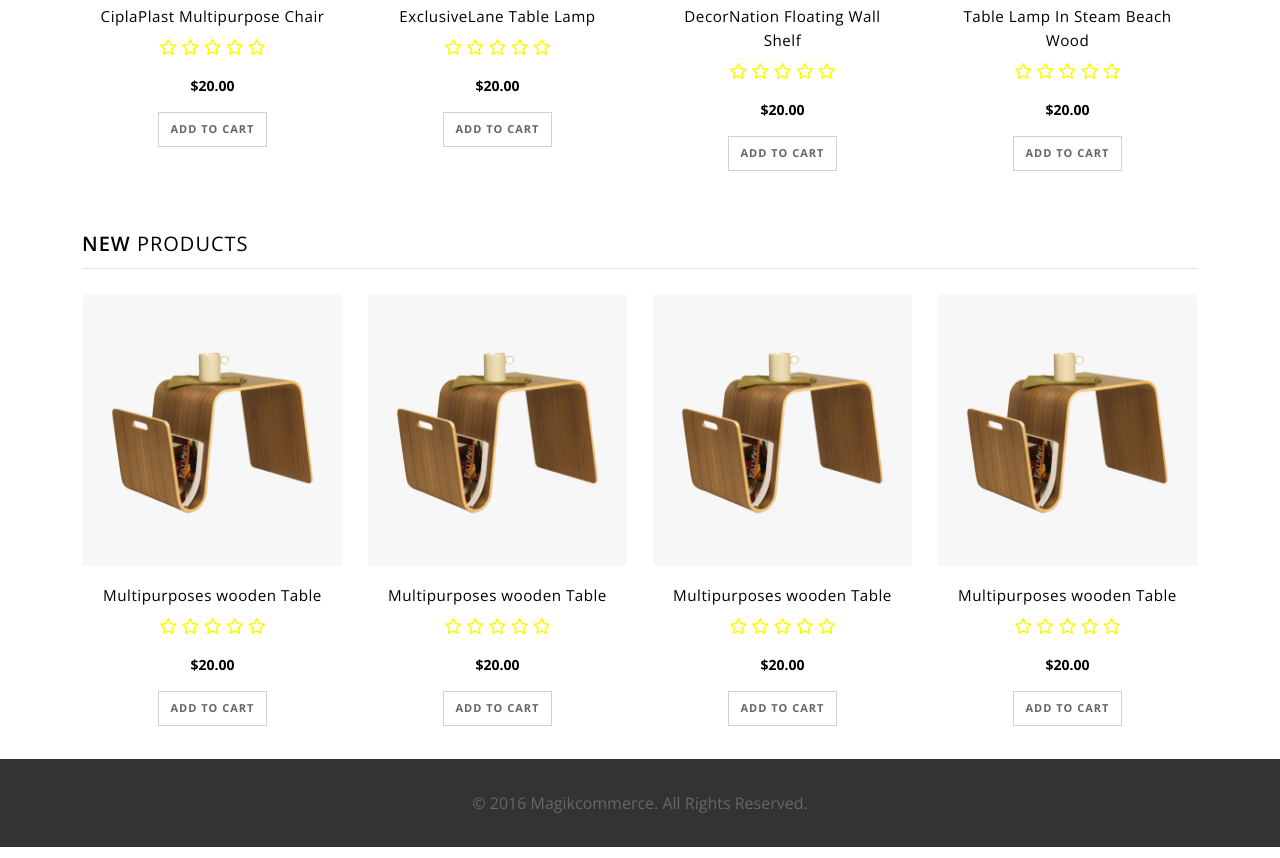
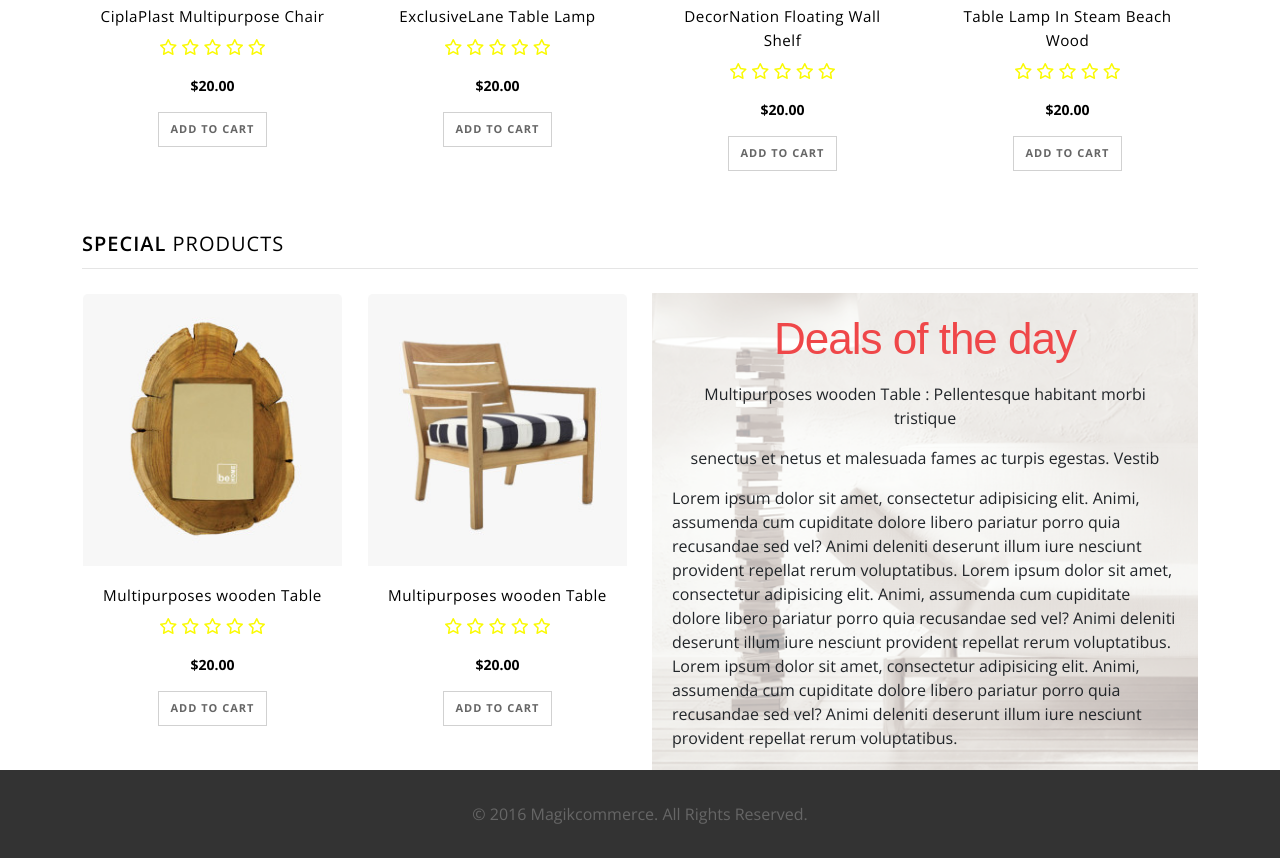
Before and after one commit to SaymaWD/ecommerce-project, a plain HTML site: page index.html in a window 1280 px wide. Shown: the part 668-1526 px from the top of the page. Drawn offline with nearby package versions, Linux system fonts and the light colour scheme.

Commit message:
create special product section

```diff
--- a/css/style.css
+++ b/css/style.css
@@ -192,6 +192,26 @@ header .navbar .container .navbar-nav .nav-item:hover .nav-link{
     border: 1px #ef4749 solid;
 }
 
+.products .offer-slider{
+    background-image: url("../img/deals-bg.png");
+    background-position: center;
+    background-repeat: no-repeat;
+    background-size: cover;
+    padding: 20px;
+}
+
+.products .offer-slider h3{
+    color: #ef4749;
+    font-size: 44px;
+    margin: 0 auto 10px;
+    font-weight: 400;
+    display: block;
+    padding: 0;
+    text-align: center;
+    letter-spacing: -1px;
+    font-family: 'PT Sans', sans-serif;
+}
+
 footer .footer-bottom{
     padding: 2rem 0 1rem;
     background-color: #333;
--- a/index.html
+++ b/index.html
@@ -289,12 +289,14 @@
 <!--Markup for New Products-->
 <section class="products">
   <div class="container">
-    <h2 class="text-uppercase">New <span>Products</span></h2>
+    <h2 class="text-uppercase">Special <span>Products</span></h2>
 
-    <div class="row row-cols-1 row-cols-md-4 g-4">
+    <div class="row">
+      <div class="col-sm-6">
+        <div class="row row-cols-1 row-cols-md-2 g-4">
           <div class="col">
             <div class="card h-100">
-          <a href="#" title="Multipurposes wooden Table"><img src="img/product21-266x280.jpg" class="card-img-top" alt="Best Seller Image"></a>
+              <a href="#" title="Multipurposes wooden Table"><img src="img/product27-266x280.jpg" class="card-img-top" alt="Best Seller Image"></a>
               <div class="card-body text-center">
                 <h5 class="card-title"><a href="#">Multipurposes wooden Table</a></h5>
                 <p class="rating">
@@ -313,7 +315,7 @@
           </div>
           <div class="col">
             <div class="card h-100">
-          <a href="#" title="Multipurposes wooden Table"><img src="img/product21-266x280.jpg" class="card-img-top" alt="Best Seller Image"></a>
+              <a href="#" title="Multipurposes wooden Table"><img src="img/product22-266x280.jpg" class="card-img-top" alt="Best Seller Image"></a>
               <div class="card-body text-center">
                 <h5 class="card-title"><a href="#">Multipurposes wooden Table</a></h5>
                 <p class="rating">
@@ -330,44 +332,22 @@
               </div>
             </div>
           </div>
-      <div class="col">
-        <div class="card h-100">
-          <a href="#" title="Multipurposes wooden Table"><img src="img/product21-266x280.jpg" class="card-img-top" alt="Best Seller Image"></a>
-          <div class="card-body text-center">
-            <h5 class="card-title"><a href="#">Multipurposes wooden Table</a></h5>
-            <p class="rating">
-              <i class="fa-regular fa-star"></i>
-              <i class="fa-regular fa-star"></i>
-              <i class="fa-regular fa-star"></i>
-              <i class="fa-regular fa-star"></i>
-              <i class="fa-regular fa-star"></i>
-            </p>
-            <p class="price">&dollar;20.00</p>
-            <p class="">
-              <button type="button" class="btn btn-danger">Add to cart</button>
-            </p>
         </div>
       </div>
+      <div class="col-sm-6">
+        <div class="offer-slider">
+          <h3>Deals of the day</h3>
+          <p class="text-center"></p>
+          <p class="text-center">Multipurposes wooden Table : Pellentesque habitant morbi tristique </p>
+          <p class="text-center">senectus et netus et malesuada fames ac turpis egestas. Vestib </p>
+          Lorem ipsum dolor sit amet, consectetur adipisicing elit. Animi, assumenda cum cupiditate dolore libero pariatur porro quia recusandae sed vel? Animi deleniti deserunt illum iure nesciunt provident repellat rerum voluptatibus.
+          Lorem ipsum dolor sit amet, consectetur adipisicing elit. Animi, assumenda cum cupiditate dolore libero pariatur porro quia recusandae sed vel? Animi deleniti deserunt illum iure nesciunt provident repellat rerum voluptatibus.
+          Lorem ipsum dolor sit amet, consectetur adipisicing elit. Animi, assumenda cum cupiditate dolore libero pariatur porro quia recusandae sed vel? Animi deleniti deserunt illum iure nesciunt provident repellat rerum voluptatibus.
+
         </div>
-      <div class="col">
-        <div class="card h-100">
-          <a href="#" title="Multipurposes wooden Table"><img src="img/product21-266x280.jpg" class="card-img-top" alt="Best Seller Image"></a>
-          <div class="card-body text-center">
-            <h5 class="card-title"><a href="#">Multipurposes wooden Table</a></h5>
-            <p class="rating">
-              <i class="fa-regular fa-star"></i>
-              <i class="fa-regular fa-star"></i>
-              <i class="fa-regular fa-star"></i>
-              <i class="fa-regular fa-star"></i>
-              <i class="fa-regular fa-star"></i>
-            </p>
-            <p class="price">&dollar;20.00</p>
-            <p class="text-center">
-              <button type="button" class="btn btn-danger">Add to cart</button>
-            </p>
+
       </div>
-        </div>
-      </div>
+
     </div>
   </div>
 
```
Lines whose indentation alone changed are shown as unchanged.
